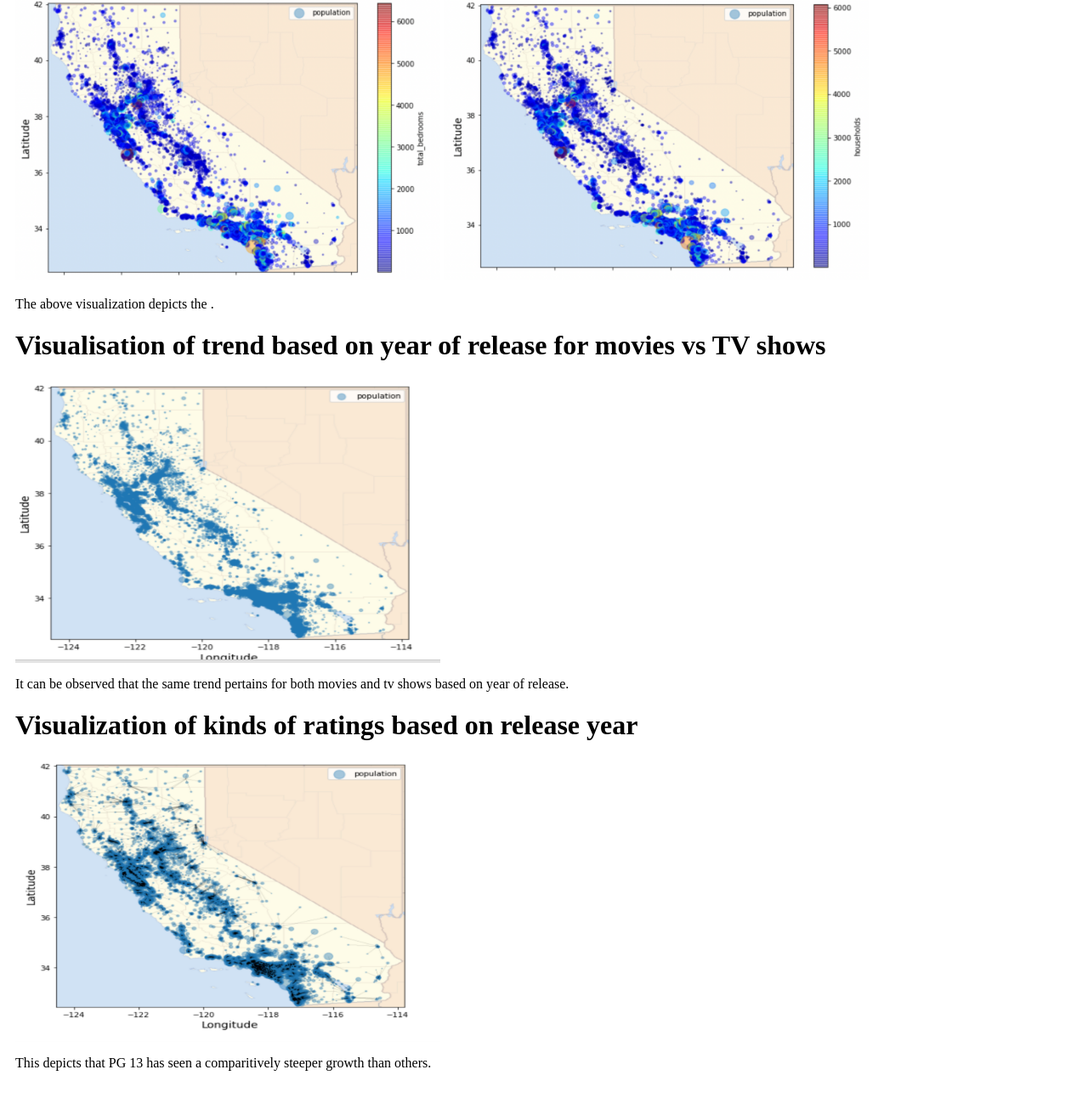
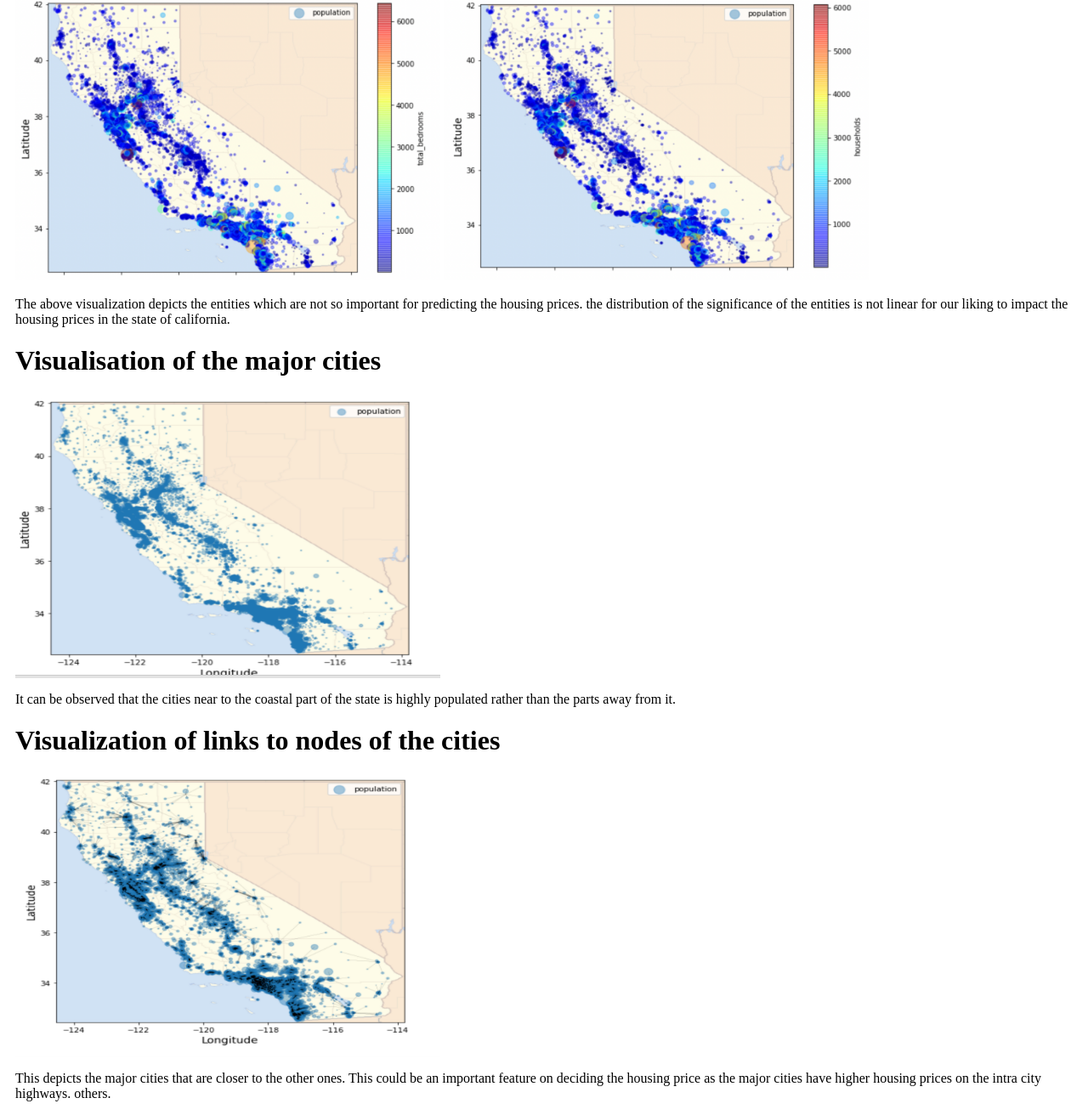
Before and after one commit to anudeep1323/finalProject.github.io, a plain HTML site: page index.html in a window 1280 px wide. Shown: the part 1024-2336 px from the top of the page at 85% size. Before the commit the page ends 2300 px from the top, so only its background shows below. Drawn offline with Linux system fonts and the light colour scheme.

Commit message:
Update index.html

```diff
--- a/index.html
+++ b/index.html
@@ -41,20 +41,21 @@
       <img src="./images/total_bedrooms.png" alt="Trulli" width="500" height="333" />
       <img src="./images/households.png" alt="Trulli" width="500" height="333" />
       <p>
-        The above visualization depicts the .
+        The above visualization depicts the entities which are not so important for predicting the housing prices.
+        the distribution of the significance of the entities is not linear for our liking to impact the housing prices in the state of california.
       </p>
       <h1>
-        Visualisation of trend based on year of release for movies vs TV shows
+        Visualisation of the major cities
       </h1>
       <img src="./images/pop_dense_cities.png" width="500" height="333" />
       <p>
-        It can be observed that the same trend pertains for both movies and tv
-        shows based on year of release.
+        It can be observed that the cities near to the coastal part of the state is highly populated rather than the parts away from it.
       </p>
-      <h1>Visualization of kinds of ratings based on release year</h1>
+      <h1>Visualization of links to nodes of the cities </h1>
       <img src="./images/dense_city_link.png" alt="Trulli" width="500" height="333" />
       <p>
-        This depicts that PG 13 has seen a comparitively steeper growth than
+        This depicts the major cities that are closer to the other ones. This could be an important feature on deciding the housing price
+        as the major cities have higher housing prices on the intra city highways.
         others.
       </p>
     </div>
```
